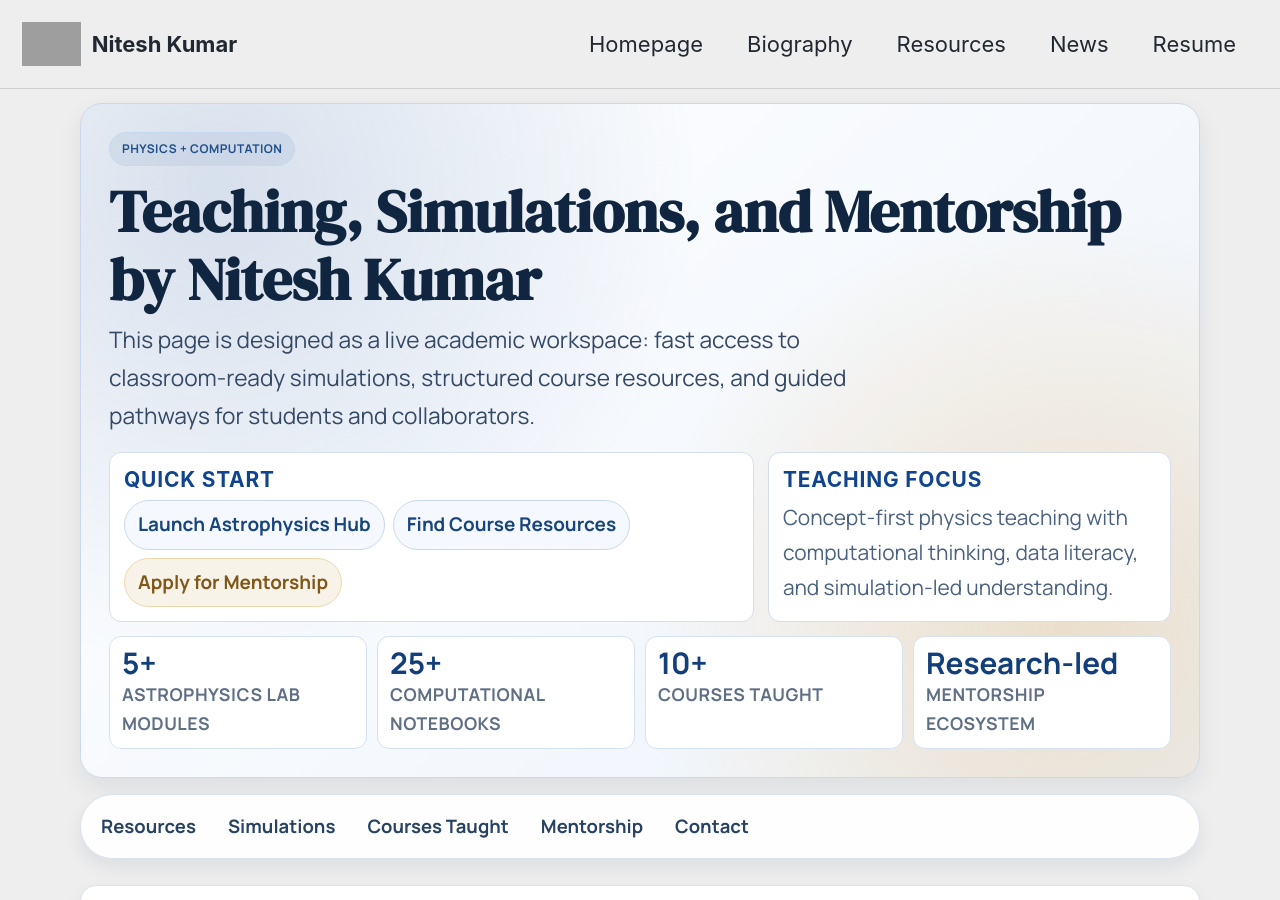
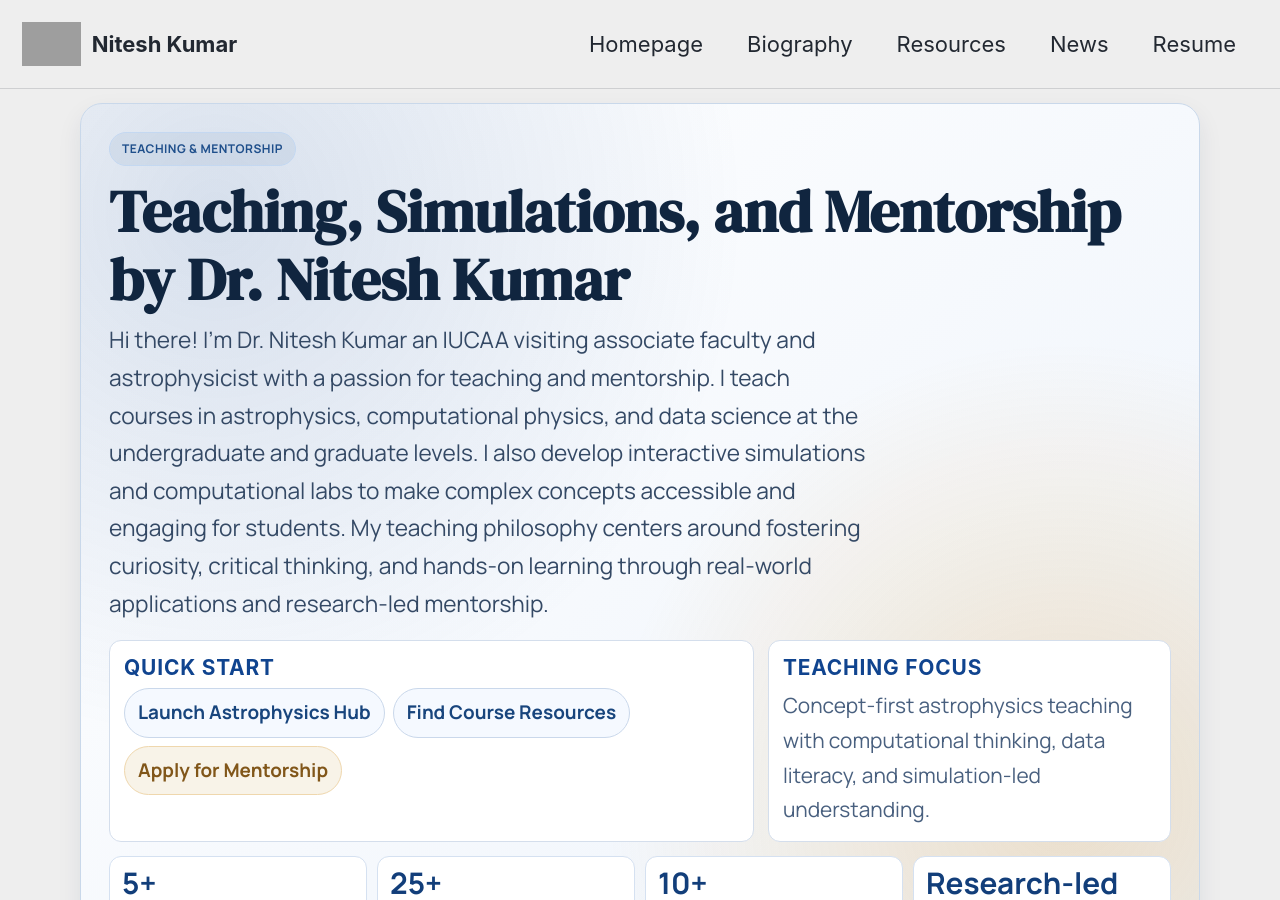
Before and after one commit to niteshchandra039/niteshchandra039.github.io, a Jekyll site: the page built from teaching_copy.md, in a window 1280 px wide and 900 px high. Built offline with Jekyll 4.4.1, drawn with Linux system fonts in a browser that asks for light colours; cached includes are drawn as plain includes; grey boxes are pictures that could not be loaded.

Commit message:
Update teaching resources and structure: Rename permalink, enhance teaching copy, and add new teaching-dev page with comprehensive course materials and mentorship details.

```diff
--- a/teaching.html
+++ b/teaching-dev.html
@@ -1,7 +1,7 @@
 ---
 layout: splash
 title: "Teaching"
-permalink: /teaching.html
+permalink: /teaching-dev.html
 ---
 
 <style>
--- a/teaching_copy.md
+++ b/teaching_copy.md
@@ -435,11 +435,10 @@
 <div class="page__content page-wrapper">
 
   <section class="hero" id="top">
-    <span class="brand-kicker">Physics + Computation</span>
-    <h1>Teaching, Simulations, and Mentorship by Nitesh Kumar</h1>
-    <p>
-      This page is designed as a live academic workspace: fast access to classroom-ready simulations,
-      structured course resources, and guided pathways for students and collaborators.
+    <span class="brand-kicker"> Teaching & Mentorship
+    </span>
+    <h1>Teaching, Simulations, and Mentorship by Dr. Nitesh Kumar</h1>
+    <p> Hi there! I'm Dr. Nitesh Kumar an IUCAA visiting associate faculty and astrophysicist with a passion for teaching and mentorship. I teach courses in astrophysics, computational physics, and data science at the undergraduate and graduate levels. I also develop interactive simulations and computational labs to make complex concepts accessible and engaging for students. My teaching philosophy centers around fostering curiosity, critical thinking, and hands-on learning through real-world applications and research-led mentorship.
     </p>
 
     <div class="hero-grid">
@@ -454,7 +453,7 @@
       <div class="hero-card">
         <h3>Teaching Focus</h3>
         <p style="margin:0;color:#49607f;font-size:0.95rem">
-          Concept-first physics teaching with computational thinking, data literacy,
+          Concept-first astrophysics teaching with computational thinking, data literacy,
           and simulation-led understanding.
         </p>
       </div>
```
Also changed, not shown: other parts of teaching_copy.md (+1 -1 lines).
